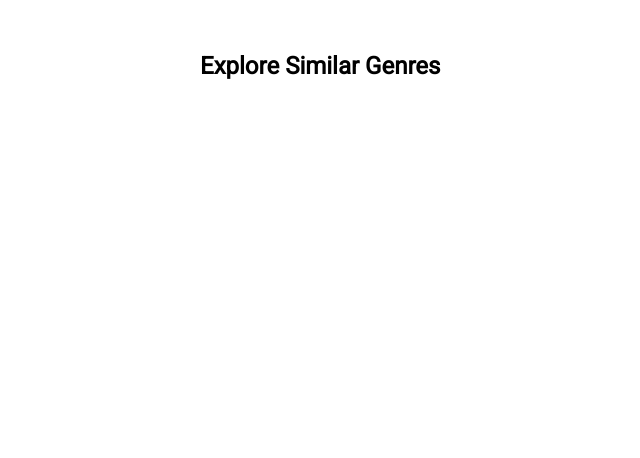
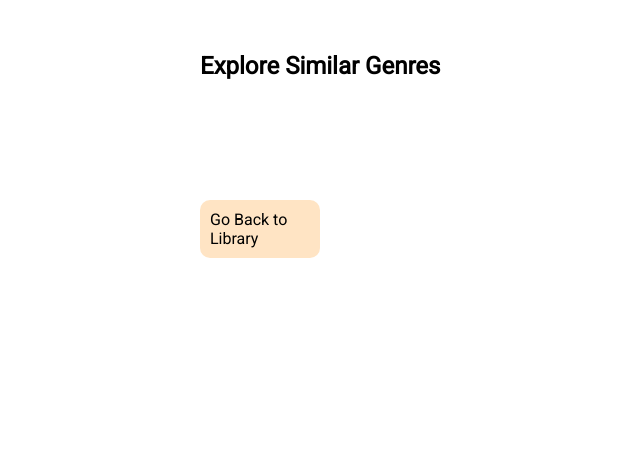
Before and after one commit to Mihir-C-Patil/Kelvin-Games-WebApp_COMPSCI-235-A4, a Flask app: template games/templates/gameDesc.html in a window 1280 px wide. Shown: the part 1038-1496 px from the top of the page, without its empty margins (0-640 px from the left). Before the commit the page ends 1117 px from the top, so only its background shows below. Run offline with Flask 3, Linux system fonts and the light colour scheme; the template is opened without the code that fills it, so the values that code supplies are empty; some libraries are stand-ins or nearby versions.

Commit message:
Added back button to games library

```diff
--- a/games/static/css/games_desc.css
+++ b/games/static/css/games_desc.css
@@ -59,8 +59,8 @@ body{
 
 .description{
     display: flex;
-    justify-content: flex-start;
-    margin-bottom: -20px;
+    flex-direction: row;
+    justify-content: left;
 }
 
 .desc_title{
@@ -173,6 +173,11 @@ body{
     opacity: 0; /* Fully visible by default */
 }
 
+.reco_game_description a{
+    color: white;
+    text-decoration: none;
+}
+
 .reco_game_description p{
     padding: 10px;
     font-size: 8px;
@@ -184,3 +189,17 @@ body{
 .recommendation{
     margin-top: 100px;
 }
+
+.back_button_container{
+    margin-top: 100px;
+    background-color: var(--tag_background);
+    padding: 10px;
+    border-radius: 10px;
+    width: 100px;
+    border-color: var(--tag_text_colour);
+}
+
+.back_button_container a{
+    color: var(--text_colour);
+    text-decoration: none;
+}
--- a/games/templates/gameDesc.html
+++ b/games/templates/gameDesc.html
@@ -121,13 +121,20 @@
         {% for game in similar_games %}
         <div class="reco_game">
             <div class="reco_game_image">
-                <a href="/games-description/{{ game.game_id }}"><img src={{ game.image_url }}></a>
+                <img src={{ game.image_url }}>
                 <div class="reco_game_description">
-                    <p>{{ game.description }}</p>
+                    <a href="/games-description/{{ game.game_id }}"><p>{{ game.description }}</p></a>
                 </div>
             </div>
         </div>
         {% endfor %}
     </div>
 </section>
+
+<section class="go_back">
+    <div class="back_button_container">
+        <a href="/gamelibrary">Go Back to Library</a>
+    </div>
+</section>
+
 </body>
```
